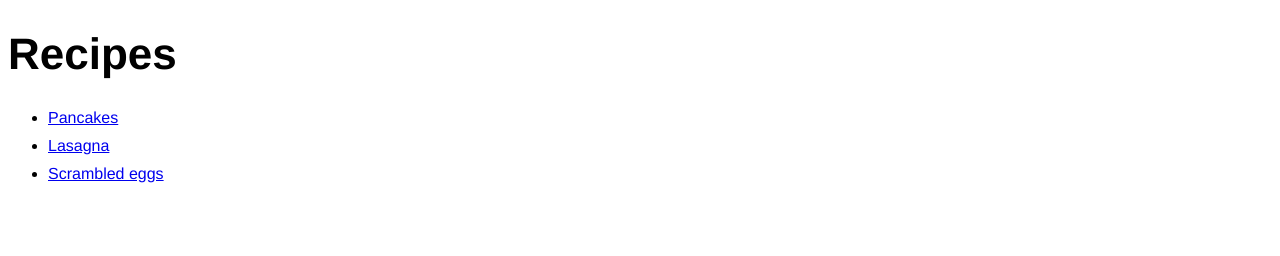
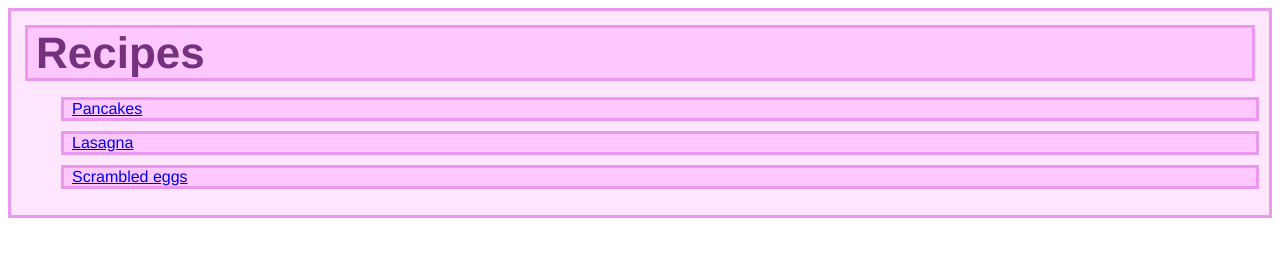
Before and after one commit to GatoBinario/recipes, a plain HTML site: page index.html in a window 1280 px wide. Drawn offline with Linux system fonts and the light colour scheme.

Commit message:
Add some style to the page

```diff
--- a/index.html
+++ b/index.html
@@ -6,12 +6,13 @@
         <link rel="stylesheet" href="/styles.css">
     </head>
     <body>
-        <h1 class="title">Recipes</h1>
-        <ul>
-            <li><a href="recipes/pancakes.html">Pancakes</a></li>
-            <li><a href="recipes/lasagna.html">Lasagna</a></li>
-            <li><a href="recipes/scrambled-eggs.html">Scrambled eggs</a></li>
-        </ul>
-
+        <div class="card">
+            <h1 id="main-title" class="element">Recipes</h1>
+            <ul>
+                <li class="element"><a href="recipes/pancakes.html">Pancakes</a></li>
+                <li class="element"><a href="recipes/lasagna.html">Lasagna</a></li>
+                <li class="element"><a href="recipes/scrambled-eggs.html">Scrambled eggs</a></li>
+            </ul>
+        </div>
     </body>
 </html>
--- a/styles.css
+++ b/styles.css
@@ -1,14 +1,29 @@
 body {
     font-family: 'Franklin Gothic Medium', 'Arial Narrow', Arial, sans-serif;
+    color: hsl(293, 45%, 34%);
 }
 
 h1 {
-    border-style:ridge;
+    padding: 0px;
+    margin-top: 0px;
 }
 
-.title {
+#main-title {
     font-size: 44px;
-    border-style: none;
+
+    margin: 4px 4px 8px;
+}
+
+.card {
+    background-color: hsl(298, 100%, 95%);
+    padding: 10px;
+    border: 3px solid hsl(298, 75%, 77%);
+}
+
+.card .element {
+    border: 3px solid hsl(298, 75%, 77%);
+    background-color: hsl(298, 100%, 89%);
+    padding-left: 8px;
 }
 
 p {
@@ -21,4 +36,6 @@ img {
 
 li {
     margin-bottom: 10px;
+    list-style-type: none;
+
 }
```
Also changed, not shown: recipes/lasagna.html (+4 -0 lines).
